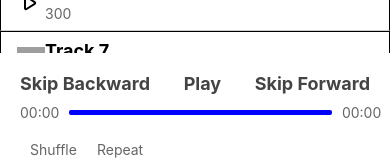
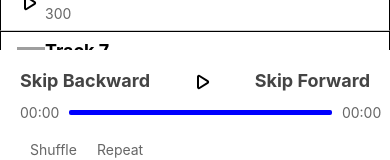
Before and after one commit to kova1chuk/RNPlayer, a React Native app: screen /screens/ModalScreen.tsx in a window 390 px wide. Shown: the part 597-757 px from the top of the page. Built offline with nearby package versions, Linux system fonts and the light colour scheme; grey boxes are pictures that could not be loaded; what expo-linking would draw is missing.

Commit message:
add playIcon and pauseIcon (#5)
* add playIcon and pauseIcon

* coment deleted, <Text> deleted

* Fix pauseIcon

```diff
--- /dev/null
+++ b/assets/images/svg/pauseIcon.svg.tsx
@@ -0,0 +1,15 @@
+import { SVGProps } from '@app/types';
+import Svg, { Path } from "react-native-svg"
+
+const PauseIcon = (props: SVGProps) => (
+  <Svg viewBox="0 0 24 24" fill="none" {...props}>
+    <Path
+      d="M8.5 7v11M15.5 7v11"
+      stroke="#000"
+      strokeWidth={3}
+      strokeLinecap="round"
+    />
+  </Svg>
+)
+
+export default PauseIcon
--- a/assets/images/svg/playIcon.svg.tsx
+++ b/assets/images/svg/playIcon.svg.tsx
@@ -1,5 +1,4 @@
 import { SVGProps } from '@app/types';
-import * as React from 'react';
 import Svg, { Path } from 'react-native-svg';
 
 const PlayIcon = (props: SVGProps) => (
--- a/components/ControlPanel/view.tsx
+++ b/components/ControlPanel/view.tsx
@@ -1,6 +1,9 @@
 import React from 'react';
 import { View, Text, TouchableOpacity } from 'react-native';
 import styles from './styles';
+
+import PlayIcon from '@app/assets/images/svg/playIcon.svg';
+import PauseIcon from '@app/assets/images/svg/pauseIcon.svg';
 
 const formatTime = (time: number): string => {
   const minutes = Math.floor(time / 60);
@@ -39,7 +42,12 @@ const ControlPanelView: React.FC<ControlPanelViewProps> = ({
           <Text style={styles.control}>Skip Backward</Text>
         </TouchableOpacity>
         <TouchableOpacity onPress={onPlayPausePress}>
-          <Text style={styles.control}>{isPlaying ? 'Pause' : 'Play'}</Text>
+          {isPlaying ? (
+            <PauseIcon width={24} height={24} />
+          ) : (
+            <PlayIcon width={24} height={24} />
+          )
+          }
         </TouchableOpacity>
         <TouchableOpacity onPress={onSkipForwardPress}>
           <Text style={styles.control}>Skip Forward</Text>
```
